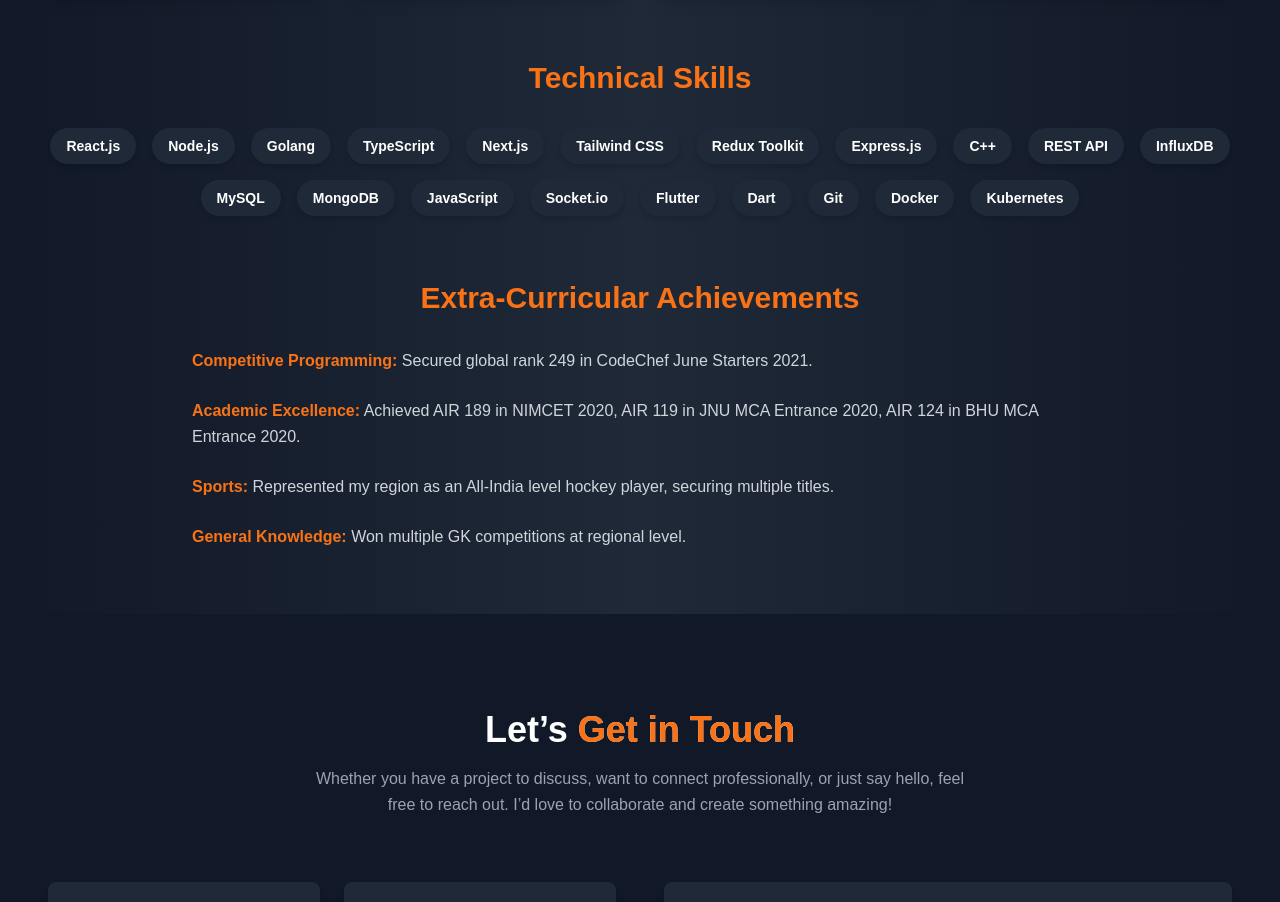
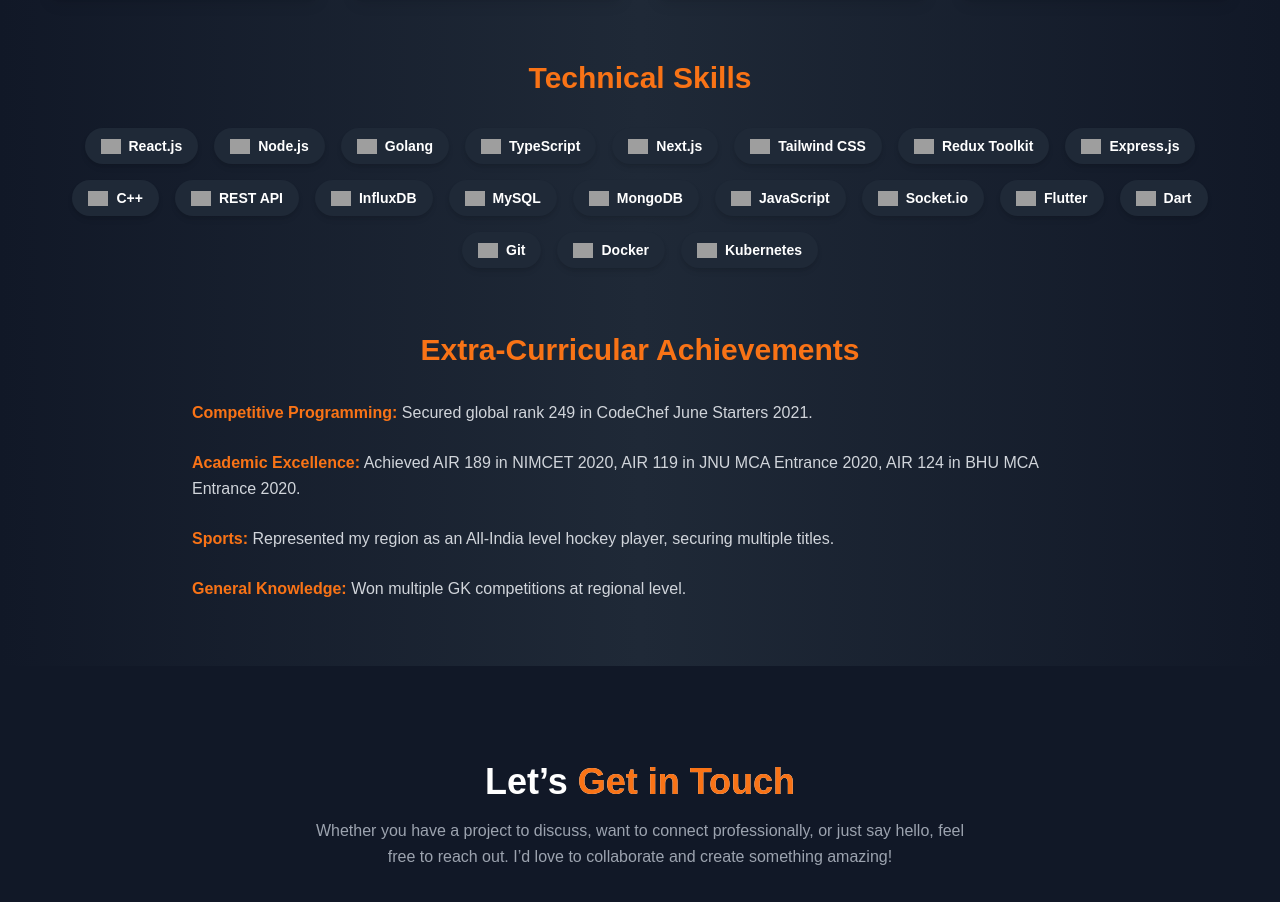
Before and after one commit to Jayant-Verma/byte-by-byte, a Next.js app: page / in a window 1280 px wide. Shown: the part 2780-3682 px from the top of the page. Built offline with nearby package versions, Linux system fonts and the light colour scheme; grey boxes are pictures that could not be loaded.

Commit message:
added icons in skills

```diff
--- a/src/components/About.tsx
+++ b/src/components/About.tsx
@@ -6,6 +6,7 @@
     BriefcaseIcon,
     AcademicCapIcon,
 } from "@heroicons/react/24/outline";
+import Image from "next/image";
 
 const stats = [
     {
@@ -30,10 +31,27 @@
     },
 ];
 
-const skills = [
-    "React.js", "Node.js", "Golang", "TypeScript", "Next.js", "Tailwind CSS",
-    "Redux Toolkit", "Express.js", "C++", "REST API", "InfluxDB", "MySQL",
-    "MongoDB", "JavaScript", "Socket.io", "Flutter", "Dart", "Git", "Docker", "Kubernetes",
+const skillBadges = [
+    { name: "React.js", icon: "react" },
+    { name: "Node.js", icon: "nodejs" },
+    { name: "Golang", icon: "go" },
+    { name: "TypeScript", icon: "typescript" },
+    { name: "Next.js", icon: "nextjs" },
+    { name: "Tailwind CSS", icon: "tailwindcss" },
+    { name: "Redux Toolkit", icon: "redux" },
+    { name: "Express.js", icon: "express" },
+    { name: "C++", icon: "cplusplus" },
+    { name: "REST API", icon: "nestjs" },
+    { name: "InfluxDB", icon: "influxdb" },
+    { name: "MySQL", icon: "mysql" },
+    { name: "MongoDB", icon: "mongodb" },
+    { name: "JavaScript", icon: "javascript" },
+    { name: "Socket.io", icon: "socketio" },
+    { name: "Flutter", icon: "flutter" },
+    { name: "Dart", icon: "dart" },
+    { name: "Git", icon: "git" },
+    { name: "Docker", icon: "docker" },
+    { name: "Kubernetes", icon: "kubernetes" },
 ];
 
 const AnimatedCounter = ({ target }: { target: number }) => {
@@ -116,14 +134,20 @@
                         Technical Skills
                     </h3>
                     <div className="flex flex-wrap justify-center gap-4">
-                        {skills.map((skill, index) => (
+                        {skillBadges.map((skill, index) => (
                             <motion.span
                                 key={index}
-                                className="bg-gray-300 dark:bg-gray-800 text-sm font-semibold text-gray-900 dark:text-white py-2 px-4 rounded-full shadow-md hover:scale-105 transition-transform"
+                                className="bg-gray-300 dark:bg-gray-800 text-sm font-semibold text-gray-900 dark:text-white py-2 px-4 rounded-full shadow-md hover:scale-105 transition-transform flex items-center gap-2"
                                 whileHover={{ scale: 1.1 }}
                                 transition={{ duration: 0.3, ease: "easeOut" }}
                             >
-                                {skill}
+                                <Image
+                                    src={`https://cdn.jsdelivr.net/gh/devicons/devicon/icons/${skill.icon}/${skill.icon}-original.svg`}
+                                    alt={skill.name}
+                                    width={20}
+                                    height={20}
+                                />
+                                {skill.name}
                             </motion.span>
                         ))}
                     </div>
```
